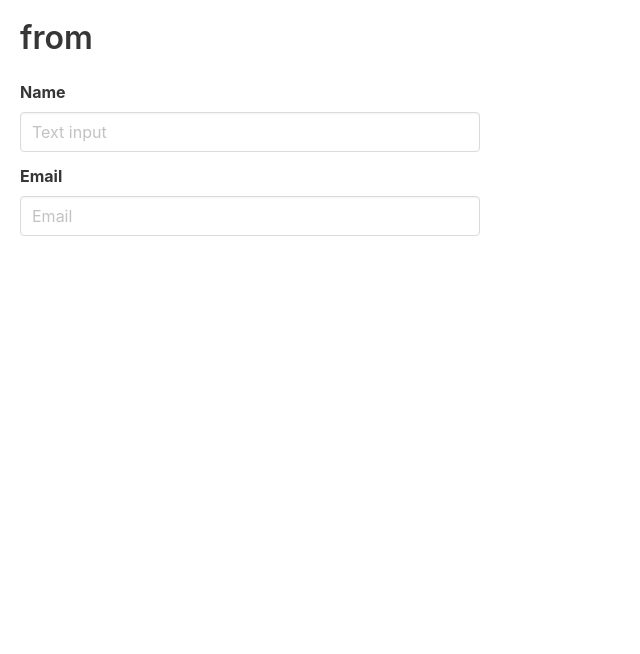
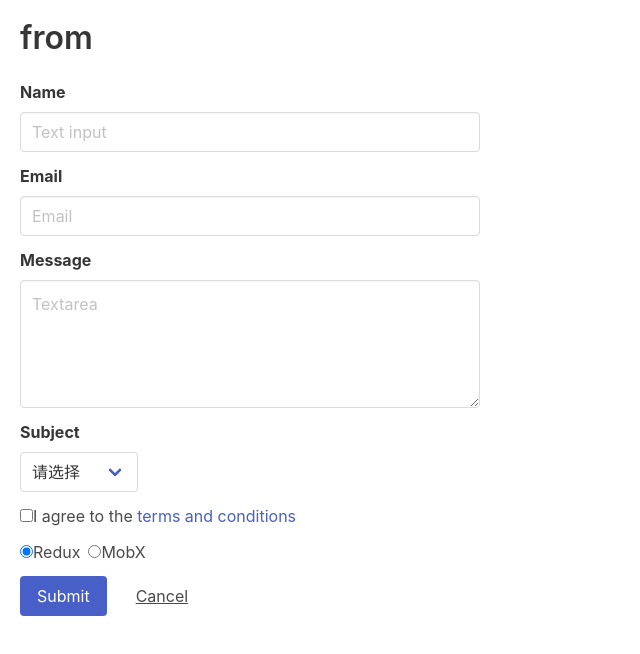
Before and after one commit to zeehomy/learn-react-form, a React (Create React App) app: page / in a window 1280 px wide. Shown: the top 654 px of the page, without its empty margins (0-640 px from the left). Built offline with nearby package versions, Linux system fonts and the light colour scheme.

Commit message:
update homework

```diff
--- a/src/App.js
+++ b/src/App.js
@@ -6,38 +6,172 @@ class App extends Component {
   constructor(props) {
     super(props);
     this.state = {
+      formData: {
         name: '',
-      email: ''
+        email: '',
+        message: '',
+        subject: '',
+        agree: false,
+        statemanage: "redux",
+      },
+      errors: { }
     };
   }
 
   render() {
+    const formData = this.state.formData;
+    const errors = this.state.errors;
     return (
       <div className="myform">
+        <form onSubmit={e => this.onSubmit(e)}>
           <div className="title">from</div>
           <div className="field">
             <label className="label">Name</label>
             <div className="control">
               <input className="input" type="text" placeholder="Text input"
-              value={this.state.name}
-              onChange={e => this.onFieldChange('name', e)} />
+                value={formData.name}
+                onChange={e => this.onFieldChange('name', e)}
+                onBlur={e => this.validataFeild('name')} />
             </div>
+            {errors.name ? <p className="help is-danger">{errors.name}</p> : null}
           </div>
           <div className="field">
             <label className="label">Email</label>
             <div className="control">
               <input className="input" type="text" placeholder="Email"
-              value={this.state.email}
-              onChange={e => this.onFieldChange('email', e)} />
+                value={formData.email}
+                onChange={e => this.onFieldChange('email', e)}
+                onBlur={e => this.validataFeild('email')} />
+            </div>
+            {errors.email ? <p className="help is-danger">{errors.email}</p> : null}
+          </div>
+          <div className="field">
+            <label className="label">Message</label>
+            <div className="control">
+              <textarea className="textarea" placeholder="Textarea"
+                value={formData.message}
+                onChange={e => this.onFieldChange('message', e)} />
             </div>
           </div>
+          <div className="field">
+            <label className="label">Subject</label>
+            <div className="control">
+              <div className="select">
+                <select value={formData.subject}
+                  onChange={e => this.onFieldChange('subject', e)} >
+                  <option value="">请选择</option>
+                  <option value="react">React Js</option>
+                  <option value='vue'>Vue Js</option>
+                </select>
+              </div>
+            </div>
+          </div>
+          <div className="field">
+            <div className="control">
+              <label className="checkbox">
+                <input type="checkbox" checked={formData.agree}
+                  onChange={e => this.onFieldChange('agree', e, 'checked')} />
+                I agree to the <a href="#">terms and conditions</a>
+              </label>
+            </div>
+          </div>
+
+          <div className="field">
+            <div className="control">
+              <label className="radio">
+                <input type="radio" name="statemanage" value="redux"
+                  checked={formData.statemanage === 'redux'}
+                  onChange={e => this.onFieldChange('statemanage', e)} />
+                Redux
+              </label>
+              <label className="radio">
+                <input type="radio" name="statemanage" value="mobx"
+                  checked={formData.statemanage === 'mobx'}
+                  onChange={e => this.onFieldChange('statemanage', e)} />
+                MobX
+              </label>
+            </div>
+          </div>
+
+          <div className="field is-grouped">
+            <div className="control">
+              <button className="button is-link">Submit</button>
+            </div>
+            <div className="control">
+              <button className="button is-text" type="reset">Cancel</button>
+            </div>
+          </div>
+        </form>
       </div>
     );
   }
 
-  onFieldChange(feild, e) {
-    const value = e.target.value;
-    this.setState({ [feild]: value });
+  onFieldChange(feild, e, valueFeild) {
+    let formData = this.state.formData
+    const value = e.target[valueFeild || 'value'];
+    formData[feild] = value;
+    this.setState({ formData });
+  }
+
+  onSubmit(e) {
+    e.preventDefault();
+
+    if (!this.validataFeild()) {
+      return;
+    }
+
+    console.log(this.state.formData);
+  }
+
+  validataName(formData) {
+    if (!formData.name) {
+      return '请输入名称！';
+    } else {
+      return null;
+    }
+  }
+
+  validataEmail(formData) {
+    const re = /^[-\w]+@[-\w]+(\.[-\w]+)+$/;
+    if (formData.email && !re.test(formData.email)) {
+      return '请正确输入Email！';
+    } else {
+      return null;
+    }
+  }
+
+  validataFeild(field) {
+    const formData = this.state.formData;
+    const errors= this.state.errors;
+
+    // if (!field || field === 'name') {
+    //   if (!formData.name) {
+    //     errors.name = '请输入名称！';
+    //   } else {
+    //     errors.name = null;
+    //   }
+    // }
+    errors.name = this.validataName(formData);
+
+    // if (!field || field === 'email') {
+    //   const re = /^[-\w]+@[-\w]+(\.[-\w]+)+$/;
+    //   if (formData.email && !re.test(formData.email)) {
+    //     errors.email = '请正确输入Email！';
+    //   } else {
+    //     errors.email = null;
+    //   }
+    // }
+    errors.email = this.validataEmail(formData);
+
+    this.setState({ errors });          // this.setState()为异步执行。
+
+    for (const key in errors) {
+      if (errors[key]) {
+        return false;
+      }
+    }
+
+    return true;
   }
 }
 
```
Lines whose indentation alone changed are shown as unchanged.
